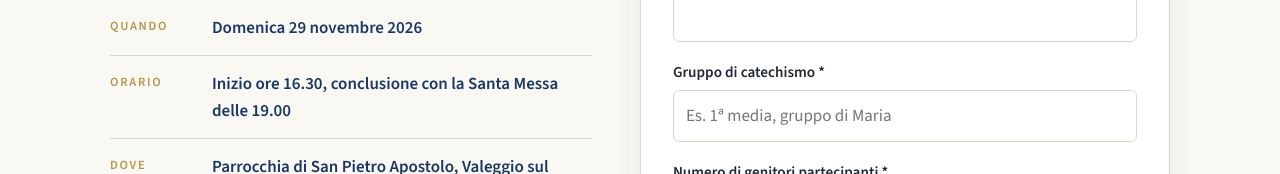
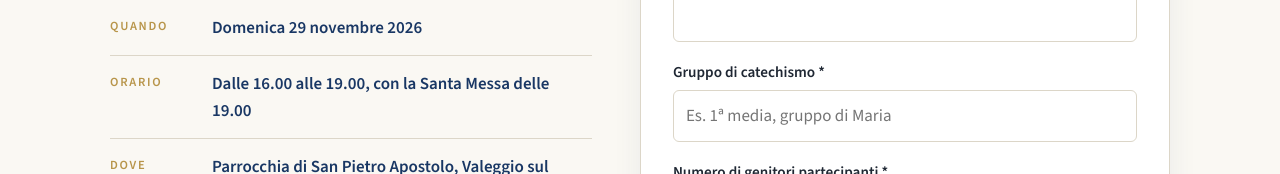
Before and after one commit to silviabovo85/ritiro-avvento, a Next.js app: page / in a window 1280 px wide. Shown: the part 683-857 px from the top of the page. Built offline with nearby package versions, Linux system fonts and the light colour scheme.

Commit message:
Orario del ritiro: inizio alle 16.00
Co-Authored-By: Claude Opus 5.5 (1M context) <noreply@anthropic.com>
Claude-Session: https://claude.ai/code/session_015CXzLptw1gEeKTz5QszLNf

```diff
--- a/app/FormIscrizione.tsx
+++ b/app/FormIscrizione.tsx
@@ -15,7 +15,7 @@ export default function FormIscrizione() {
       <div className="esito esito-ok" role="status">
         <p className="esito-titolo">✦ Iscrizione ricevuta</p>
         <p>{stato.messaggio}</p>
-        <p>Vi aspettiamo domenica 29 novembre alle 16.30.</p>
+        <p>Vi aspettiamo domenica 29 novembre alle 16.00.</p>
         <button type="button" className="btn btn-secondario" onClick={() => location.reload()}>
           Iscrivi un altro ragazzo/a
         </button>
--- a/app/page.tsx
+++ b/app/page.tsx
@@ -26,7 +26,7 @@ export default function Home() {
           </p>
           <dl className="dettagli">
             <div><dt>Quando</dt><dd>{EVENTO.data}</dd></div>
-            <div><dt>Orario</dt><dd>Inizio ore 16.30, conclusione con la Santa Messa delle 19.00</dd></div>
+            <div><dt>Orario</dt><dd>Dalle 16.00 alle 19.00, con la Santa Messa delle 19.00</dd></div>
             <div><dt>Dove</dt><dd>{EVENTO.luogo}</dd></div>
             <div><dt>Per chi</dt><dd>{EVENTO.destinatari}</dd></div>
           </dl>
--- a/lib/evento.ts
+++ b/lib/evento.ts
@@ -1,7 +1,7 @@
 export const EVENTO = {
   titolo: "Ritiro di Avvento",
   data: "Domenica 29 novembre 2026",
-  orario: "dalle 16.30, con conclusione nella Santa Messa delle 19.00",
+  orario: "dalle 16.00, con conclusione nella Santa Messa delle 19.00",
   luogo: "Parrocchia di San Pietro Apostolo, Valeggio sul Mincio",
   destinatari: "Ragazzi di prima e seconda secondaria e i loro genitori",
 };
```
Also changed, not shown: 1 other file (tests, documents, lock files or other folders).
